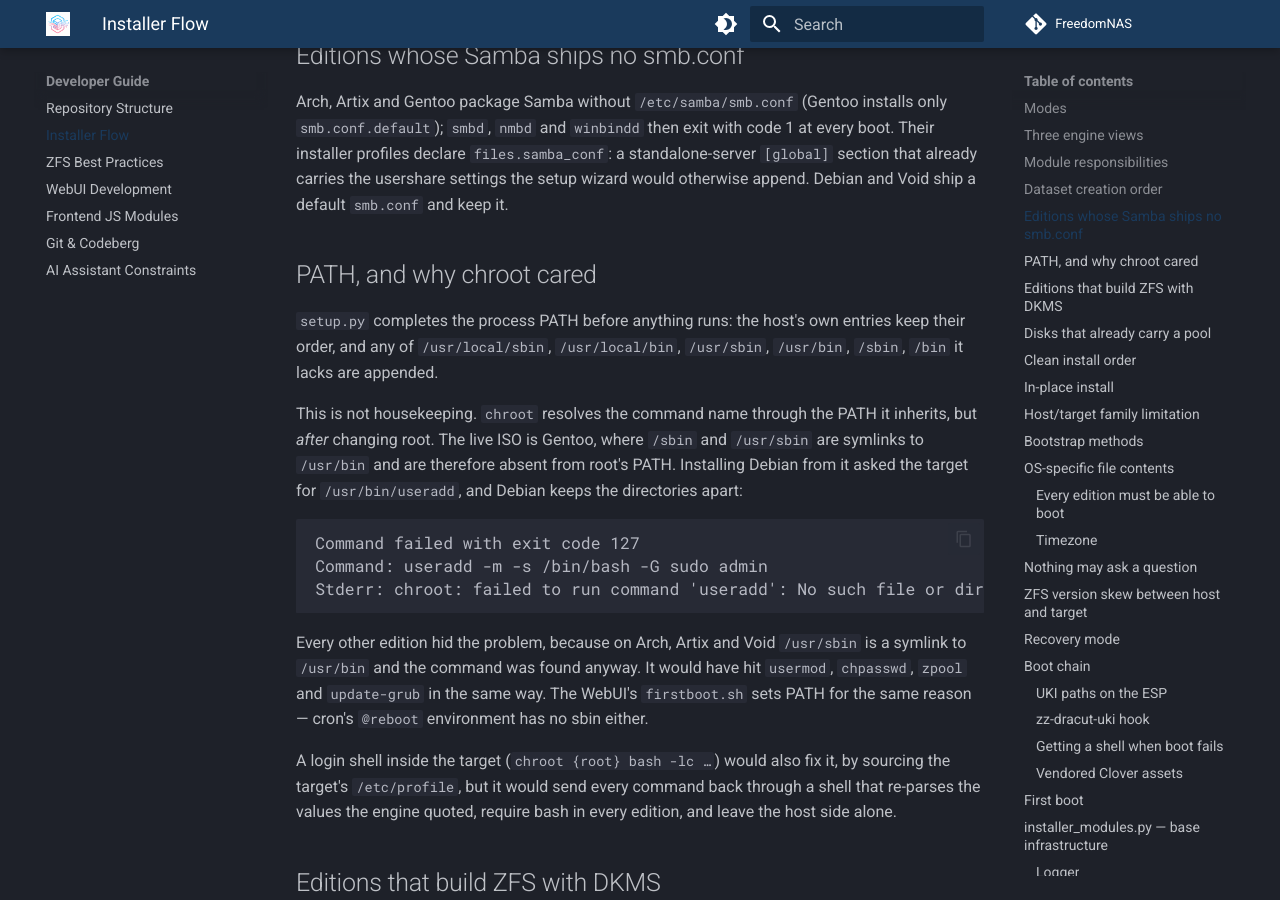
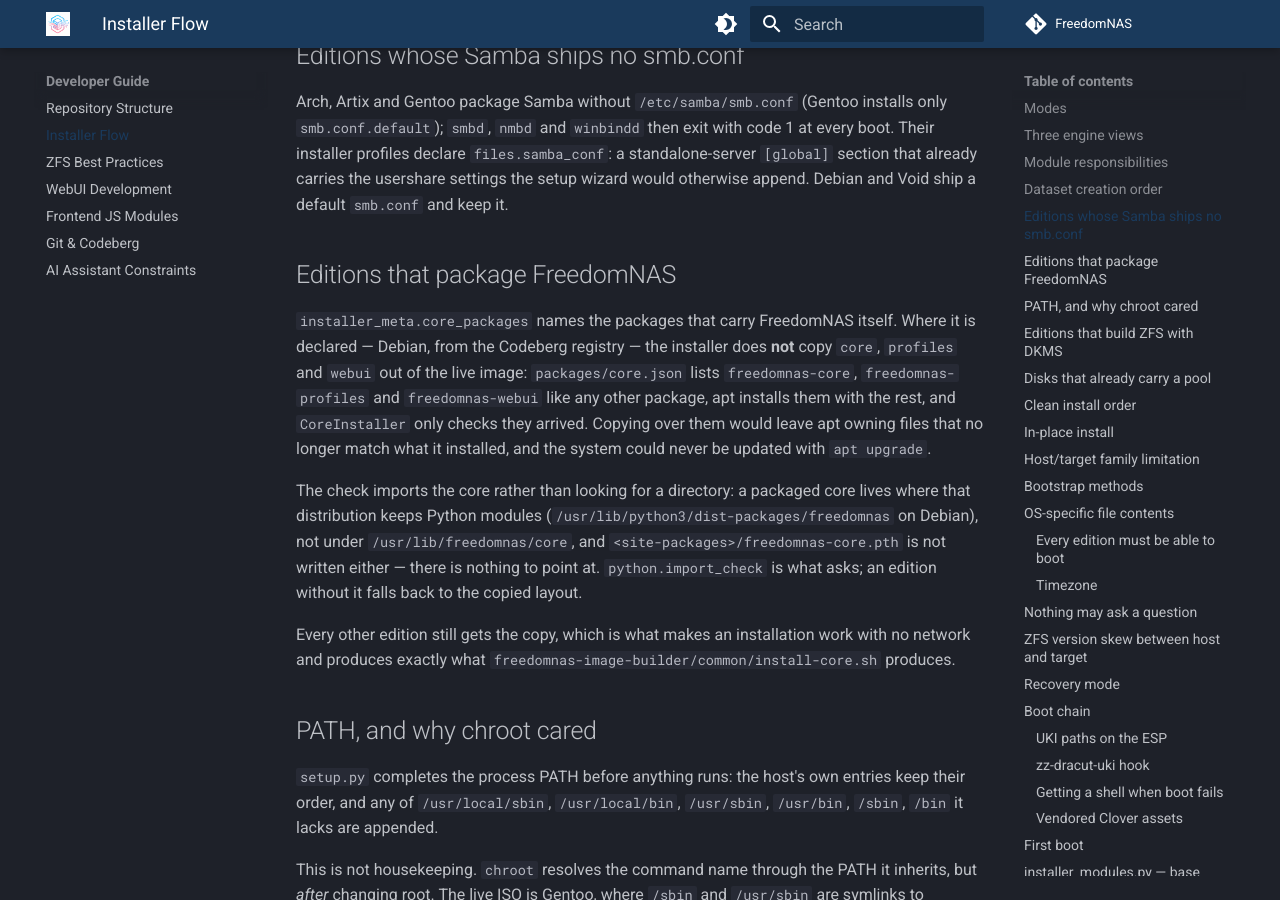
Before and after one commit to FreedomNAS/freedomnas-docs, an MkDocs documentation site: the page built from docs/developer/installer.md, in a window 1280 px wide and 900 px high, scrolled down 2762 px. Built offline with MkDocs 1.6.1 and Material for MkDocs 9.7.7, drawn with Linux system fonts in a browser that asks for light colours.

Commit message:
Explain core_packages

```diff
--- a/docs/developer/installer.md
+++ b/docs/developer/installer.md
@@ -92,6 +92,28 @@ with code 1 at every boot. Their installer profiles declare
 `files.samba_conf`: a standalone-server `[global]` section that already
 carries the usershare settings the setup wizard would otherwise append.
 Debian and Void ship a default `smb.conf` and keep it.
+
+## Editions that package FreedomNAS
+
+`installer_meta.core_packages` names the packages that carry FreedomNAS
+itself. Where it is declared — Debian, from the Codeberg registry — the
+installer does **not** copy `core`, `profiles` and `webui` out of the live
+image: `packages/core.json` lists `freedomnas-core`, `freedomnas-profiles`
+and `freedomnas-webui` like any other package, apt installs them with the
+rest, and `CoreInstaller` only checks they arrived. Copying over them would
+leave apt owning files that no longer match what it installed, and the
+system could never be updated with `apt upgrade`.
+
+The check imports the core rather than looking for a directory: a packaged
+core lives where that distribution keeps Python modules
+(`/usr/lib/python3/dist-packages/freedomnas` on Debian), not under
+`/usr/lib/freedomnas/core`, and `<site-packages>/freedomnas-core.pth` is not
+written either — there is nothing to point at. `python.import_check` is what
+asks; an edition without it falls back to the copied layout.
+
+Every other edition still gets the copy, which is what makes an installation
+work with no network and produces exactly what
+`freedomnas-image-builder/common/install-core.sh` produces.
 
 ## PATH, and why chroot cared
 
```
